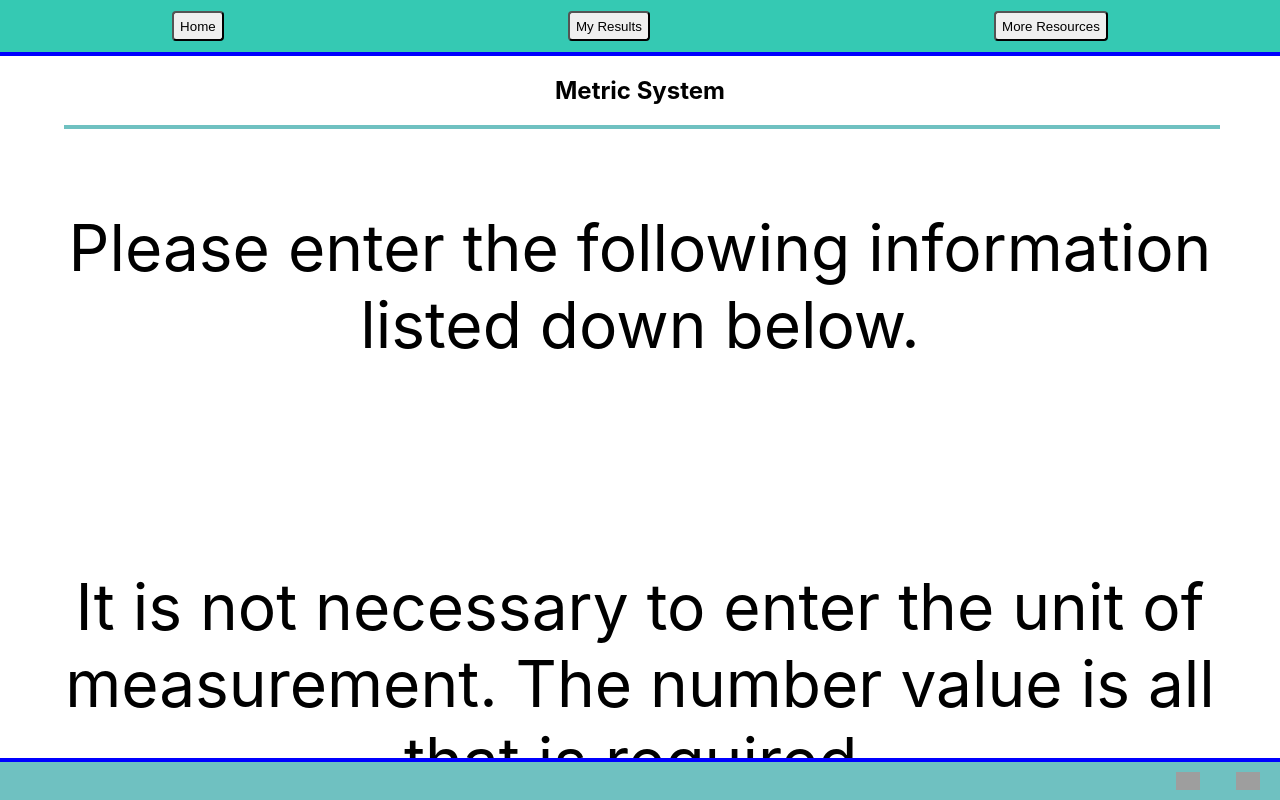
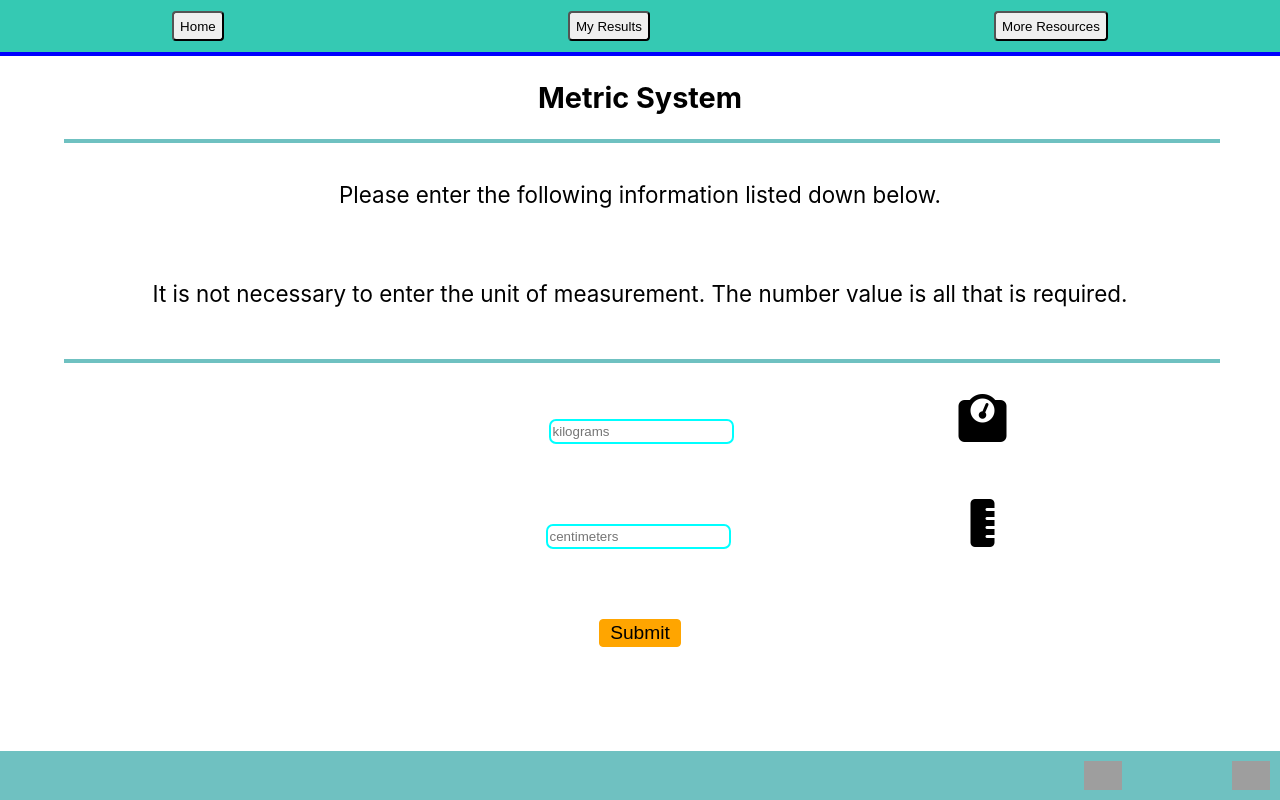
Before and after one commit to hammyhammer/bmi-calculator, a React (Create React App) app in the folder client/: page /metric in a window 1280 px wide. Shown: the top 800 px of the page. Built offline with nearby package versions, Linux system fonts and the light colour scheme; no server answers; grey boxes are pictures that could not be loaded.

Commit message:
doing desktop queries for bmi home and home page

```diff
--- a/client/src/App.css
+++ b/client/src/App.css
@@ -1,7 +1,8 @@
+/* iPhone 6/7/8 */
 .App {
   text-align: center;
-  height: auto;
-  width: 100%;
+  /* height: auto;
+  width: 100%; */
   background-color: white;
 }
 
@@ -13,6 +14,157 @@
 }
 
 
+footer {
+  display: flex;
+  justify-content: flex-end;
+  position: absolute;
+  bottom: 0;
+  background-color: rgb(111, 193, 193);
+}
+
+footer a {
+  display: flex;
+  justify-content: flex-end;
+  width: 10%;
+  height: 10%;
+  padding: 10px 10px;
+}
+
+.link {
+  display: flex;
+  justify-content: flex-end;
+  width: 60%;
+  height: 60%;
+}
+
+.git {
+  width: 60%;
+  height: 60%;
+}
+
+
+/* footer {
+  margin: auto;
+  display: flex;
+  flex-shrink: 0;
+  width: 100vw;
+  position: absolute;
+  bottom: 0;
+  align-items: flex-end;
+  justify-content: flex-end;
+  background-color: rgb(111, 193, 193);
+}
+
+footer a {
+  display: flex;
+  justify-content: flex-end;
+  width: 30px;
+}
+
+.link {
+  display: flex;
+  justify-content: flex-end;
+  padding: 10px 20px 10px 30px;
+  width: 50%;
+  height: 50%;
+}
+
+ .git {
+  display: flex;
+  flex-direction: row;
+  justify-content: flex-start;
+  align-self: flex-end;
+  padding: 10px 20px 10px 0px;
+  width: 50%;
+  height: 50%;
+} */
+
+
+
+@media only screen and (min-width: 1000px) {
+  footer {
+    width: 100%;
+  }
+
+  footer a {
+    width: 10%;
+    height: 10%;
+    padding: 10px 10px;
+  }
+
+  .link {
+    display: flex;
+    justify-content: flex-end;
+    width: 30%;
+    height: 30%;
+  }
+
+  .git {
+    width: 30%;
+    height: 30%;
+  }
+
+
+  /* footer {
+    margin: auto;
+    display: flex;
+    flex-shrink: 0;
+    width: 100vw;
+    position: absolute;
+    bottom: 0;
+    flex-direction: row;
+    align-items: flex-end;
+    justify-content: flex-end;
+    background-color: rgb(111, 193, 193);
+    padding: 0px;
+    border-top: 4px solid blue;
+  }
+
+  footer a {
+    display: flex;
+    justify-content: flex-end;
+    width: 30px;
+  }
+
+  .link {
+    display: flex;
+    justify-content: flex-end;
+    padding: 10px 20px 10px 30px;
+    width: 80%;
+    height: 80%;
+  }
+
+  .git {
+    display: flex;
+    flex-direction: row;
+    justify-content: flex-start;
+    align-self: flex-end;
+    padding: 10px 50px 10px 0px;
+    width: 80%;
+    height: 80%;
+  } */
+}
+
+
+
+
+
+
+
+
+
+
+
+
+
+
+
+
+
+
+
+
+
 .moles{
   margin: 5px;
 }
@@ -22,8 +174,8 @@
 }
 
 .home-header {
-  font-size: 2.5vw;
-  margin: 40px;
+  /* font-size: 2.5vw;
+  margin: 40px; */
 }
 
 .home-main-body {
@@ -65,11 +217,11 @@
 }
 
 .imp-weight {
-  margin: 40px 0px 20px 500px;
+  /* margin: 40px 0px 20px 500px;
   padding: 3px 2px;
   border-radius: 7px;
   border: 2px solid black;
-  width: 60px;
+  width: 60px; */
 }
 
 .icon-weight {
@@ -77,7 +229,7 @@
 }
 
 .foot-inch {
-  margin: 30px 0px 20px 460px;
+  /* margin: 30px 0px 20px 460px; */
 }
 
 .imp-feet {
@@ -93,7 +245,7 @@
   padding: 3px 2px;
   border-radius: 7px;
   border: 2px solid black;
-  width:55px;
+  width: 55px;
 }
 
 .icon-height {
@@ -103,12 +255,12 @@
 
 
 .imp-submit-button {
-  background-color: orange;
+  /* background-color: orange;
   border-radius: 4px;
   padding: 2px 10px 2px 10px;
   border: 1px solid orange;
   margin: 30px;
-  font-size: 1.5vw;
+  font-size: 1.5vw; */
 
 }
 
@@ -118,38 +270,38 @@
 }
 
 .met-weight {
-  margin: 40px 0px 20px 490px;
+  /* margin: 40px 0px 20px 490px;
   padding: 3px 2px;
   border-radius: 7px;
-  border: 2px solid black;
+  border: 2px solid black; */
 }
 
-.icon-weight-met {
+/* .icon-weight-met {
   padding: 225px
+} */
+
+.met-height {
+  /* margin: 30px 0px 20px 490px;
+  padding: 3px 2px;
+  border-radius: 7px;
+  border: 2px solid black; */
 }
 
-.met-height {
-  margin: 30px 0px 20px 490px;
-  padding: 3px 2px;
-  border-radius: 7px;
-  border: 2px solid black;
-}
-
-.icon-height-met {
+/* .icon-height-met {
   padding: 240px;
-}
+} */
 
 .icon-heart {
   padding: 205px;
 }
 
 .met-submit-button {
-  background-color: orange;
+  /* background-color: orange;
   border-radius: 4px;
   padding: 2px 10px 2px 10px;
   border: 1px solid orange;
   margin: 30px;
-  font-size: 1.5vw;
+  font-size: 1.5vw; */
 }
 
 .met-results-top {
@@ -183,9 +335,9 @@
   font-size: 1.75vw;
 }
 
-.reference {
+/* .reference {
   font-size: 1vw;
-}
+} */
 
 .heart-page {
   position: relative;
@@ -228,7 +380,7 @@
 
 
 
-footer {
+/* footer {
   margin: auto;
   display: flex;
   flex-shrink: 0;
@@ -267,7 +419,7 @@ footer a {
   padding: 10px 50px 10px 0px;
   width: 80%;
   height: 80%;
-}
+} */
 
 .skin-submit-button {
   background-color: orange;
@@ -384,9 +536,9 @@ header {
   background-color: rgb(111, 193, 193);
 }
 
-.home-header {
+/* .home-header {
   font-size: 7vw;
-}
+} */
 
 /* .home-main-body {
   font-size: 4.5vw;
@@ -531,42 +683,7 @@ header {
   padding: 10px;
 } */
 
-footer {
-  margin: auto;
-  display: flex;
-  flex-shrink: 0;
-  width: 100vw;
-  position: absolute;
-  bottom: 0;
-  align-items: flex-end;
-  justify-content: flex-end;
-  background-color: rgb(111, 193, 193);
-  padding: 0px;
-}
 
-footer a {
-  display: flex;
-  justify-content: flex-end;
-  width: 30px;
-}
-
-.link {
-  display: flex;
-  justify-content: flex-end;
-  padding: 10px 20px 10px 30px;
-  width: 50%;
-  height: 50%;
-}
-
- .git {
-  display: flex;
-  flex-direction: row;
-  justify-content: flex-start;
-  align-self: flex-end;
-  padding: 10px 20px 10px 0px;
-  width: 50%;
-  height: 50%;
-}
 
 
 }
--- a/client/src/FormImperial/FormImperial.module.css
+++ b/client/src/FormImperial/FormImperial.module.css
@@ -31,3 +31,35 @@
   margin: 30px;
   font-size: 5vw;
 }
+
+@media only screen and (min-width: 1000px) {
+  .imp_weight {
+    margin: 40px 0px 20px 500px;
+    width: 60px;
+  }
+
+  .foot_inch {
+    margin: 30px 0px 20px 460px;
+  }
+
+  .imp_feet {
+    padding: 3px 2px;
+    border-radius: 7px;
+    border: 2px solid black;
+    width:40px
+  }
+
+  .imp_inches {
+    padding: 3px 2px;
+    border-radius: 7px;
+    border: 2px solid black;
+    width:55px;
+  }
+
+  .submit {
+    border-radius: 4px;
+    padding: 2px 10px 2px 10px;
+    margin: 30px;
+    font-size: 1.5vw;
+  }
+}
--- a/client/src/MetricSystem/MetricSystem.module.css
+++ b/client/src/MetricSystem/MetricSystem.module.css
@@ -1,4 +1,5 @@
 .header {
+  font-size: 7vw;
 
 }
 
@@ -7,3 +8,13 @@
   margin: 10px;
   padding: 20px 0px;
 }
+
+@media only screen and (min-width: 1000px) {
+  .header {
+    font-size: 2.25vw;
+  }
+
+  .body {
+    font-size: 1.75vw;
+  }
+}
--- a/client/src/ResultsImperial/ResultsImperial.module.css
+++ b/client/src/ResultsImperial/ResultsImperial.module.css
@@ -1,5 +1,5 @@
 .header {
-
+  font-size: 7vw;
 }
 
 .body {
@@ -15,3 +15,24 @@
 .info_button {
   font-size: 4vw;
 }
+
+@media only screen and (min-width: 1000px) {
+  .header {
+    font-size: 2.25vw;
+  }
+
+  .body {
+    font-size: 1.75vw;
+    margin: 10px;
+    padding: 20px 0px;
+  }
+
+  .references {
+    font-size: 1vw;
+  }
+
+  .info_button {
+    margin: 40px 0px;
+    font-size: 2vw;
+  }
+}
--- a/client/src/WhyBmi/WhyBmi.module.css
+++ b/client/src/WhyBmi/WhyBmi.module.css
@@ -11,3 +11,24 @@
 .info_button {
   font-size: 4vw;
 }
+
+@media only screen and (min-width: 1000px) {
+  .header {
+    font-size: 2.25vw;
+  }
+
+  .body {
+    font-size: 1.75vw;
+    margin: 10px;
+    padding: 10px 0px;
+  }
+
+  .reference {
+    font-size: 1vw;
+  }
+
+  .info_button {
+    font-size: 2vw;
+  }
+
+}
--- a/client/src/components/BmiHome/BmiHome.module.css
+++ b/client/src/components/BmiHome/BmiHome.module.css
@@ -1,9 +1,6 @@
-.bmi_home {
-
-}
-
+/* iphone 6/7/8 */
 .header {
-  font-size: 6vw;
+  font-size: 7vw;
   margin: 10px;
 }
 
@@ -30,3 +27,30 @@
   margin: 10px 0px 0px 0px;
 
 }
+
+/* Desktop */
+
+@media only screen and (min-width: 1000px) {
+  .header {
+    font-size: 2.25vw;
+    margin: 10px;
+  }
+
+  .main_body {
+    font-size: 1.75vw;
+  }
+
+  .bottom {
+    font-size: 1.75vw;
+  }
+
+  .imperial {
+    background-color: orange;
+    margin: 100px 0px 0px 0px;
+  }
+
+  .metric {
+    background-color: red;
+    margin: 10px 0px 0px 0px;
+  }
+}
--- a/client/src/components/FormMetric/FormMetric.jsx
+++ b/client/src/components/FormMetric/FormMetric.jsx
@@ -7,12 +7,12 @@ export default function Form(props) {
   return <form onSubmit={props.handleSubmit}>
     <br />
     <input className={metricformcss.met_weight} id="weightMetric" value={weightMetric} type="number" placeholder="kilograms" onChange={props.handleMetricInput} />
-    <label className="icon-weight-met">
+    <label className={metricformcss.icon_weight}>
       <i className="fas fa-weight fa-3x"></i>
     </label>    <br />
     <br />
     <input className={metricformcss.met_height} id="heightMetric" value={heightMetric} type="number" placeholder="centimeters" onChange={props.handleMetricInput} />
-    <label className="icon-height-met">
+    <label className={metricformcss.icon_height}>
       <i className="fas fa-ruler-vertical fa-3x"></i>
     </label>
     <br />
--- a/client/src/components/FormMetric/FormMetric.module.css
+++ b/client/src/components/FormMetric/FormMetric.module.css
@@ -20,3 +20,63 @@
   margin: 30px;
   font-size: 5vw;
 }
+
+@media only screen and (min-width: 1000px) {
+  .met_weight {
+    margin: 40px 0px 20px 500px;
+    /* width: 60px; */
+    border: 2px solid cyan;
+
+  }
+
+  .met_height {
+    margin: 40px 0px 20px 500px;
+    padding: 3px 2px;
+    border-radius: 7px;
+    border: 2px solid cyan;
+    /* width: 60px; */
+  }
+
+  .icon_height {
+    padding: 240px;
+  }
+
+  .icon_weight {
+    padding: 225px
+  }
+
+
+
+
+  .met_inch {
+    margin: 30px 0px 20px 460px;
+  }
+
+  .imp_feet {
+    padding: 3px 2px;
+    border-radius: 7px;
+    border: 2px solid black;
+    width:40px
+  }
+
+  .imp_inches {
+    padding: 3px 2px;
+    border-radius: 7px;
+    border: 2px solid black;
+    width:55px;
+  }
+
+
+
+
+
+
+  .submit {
+    background-color: orange;
+    border-radius: 4px;
+    padding: 2px 10px 2px 10px;
+    border: 1px solid orange;
+    margin: 30px;
+    font-size: 1.5vw;
+  }
+}
--- a/client/src/components/Home/Home.module.css
+++ b/client/src/components/Home/Home.module.css
@@ -1,7 +1,6 @@
 /* iPhone 6/7/8 */
-
 .header {
-
+  font-size: 7vw;
 }
 
 .home_links {
@@ -17,8 +16,25 @@
 
 .info_button {
   border-radius: 4px;
-  font-size: 1.5vw;
   background-color: rgb(111,193, 193);
   font-size: 4vw;
   margin: 20px;
 }
+
+/* Desktop */
+@media only screen and (min-width: 1000px) {
+  .header {
+    font-size: 2.25vw;
+    margin: 40px;
+  }
+
+  .body {
+    margin: 30px 20px 20px 20px;
+    padding: 20px 0px;
+    font-size: 1.75vw;
+  }
+
+  .info_button {
+    font-size: 2vw;
+  }
+}
--- a/client/src/components/ImperialSystem/ImperialSystem.module.css
+++ b/client/src/components/ImperialSystem/ImperialSystem.module.css
@@ -8,3 +8,16 @@
   margin: 10px;
   padding: 20px 0px;
 }
+
+@media only screen and (min-width: 1000px) {
+  .header {
+    font-size: 2.25vw;
+    margin: 10px;
+  }
+
+  .body {
+    font-size: 1.75vw;
+    margin: 10px;
+    padding: 20px 0px;
+  }
+}
```
